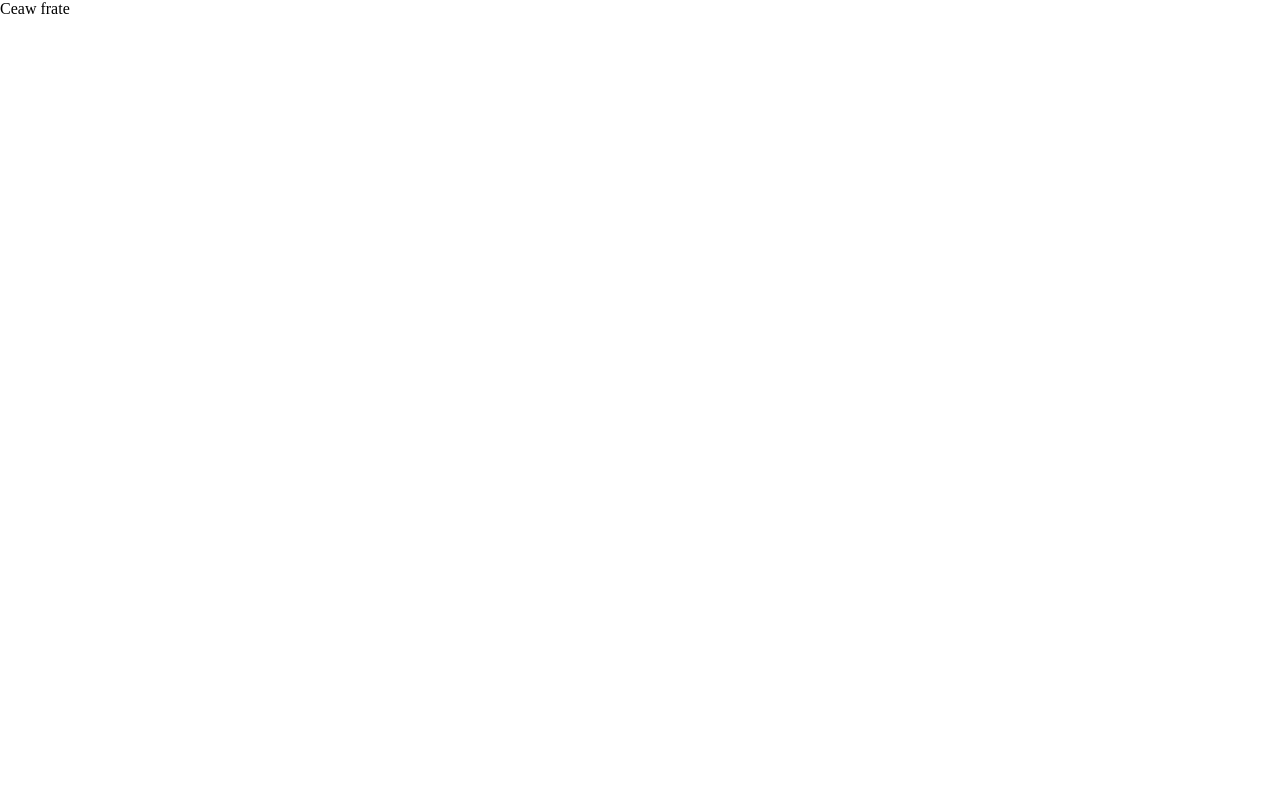
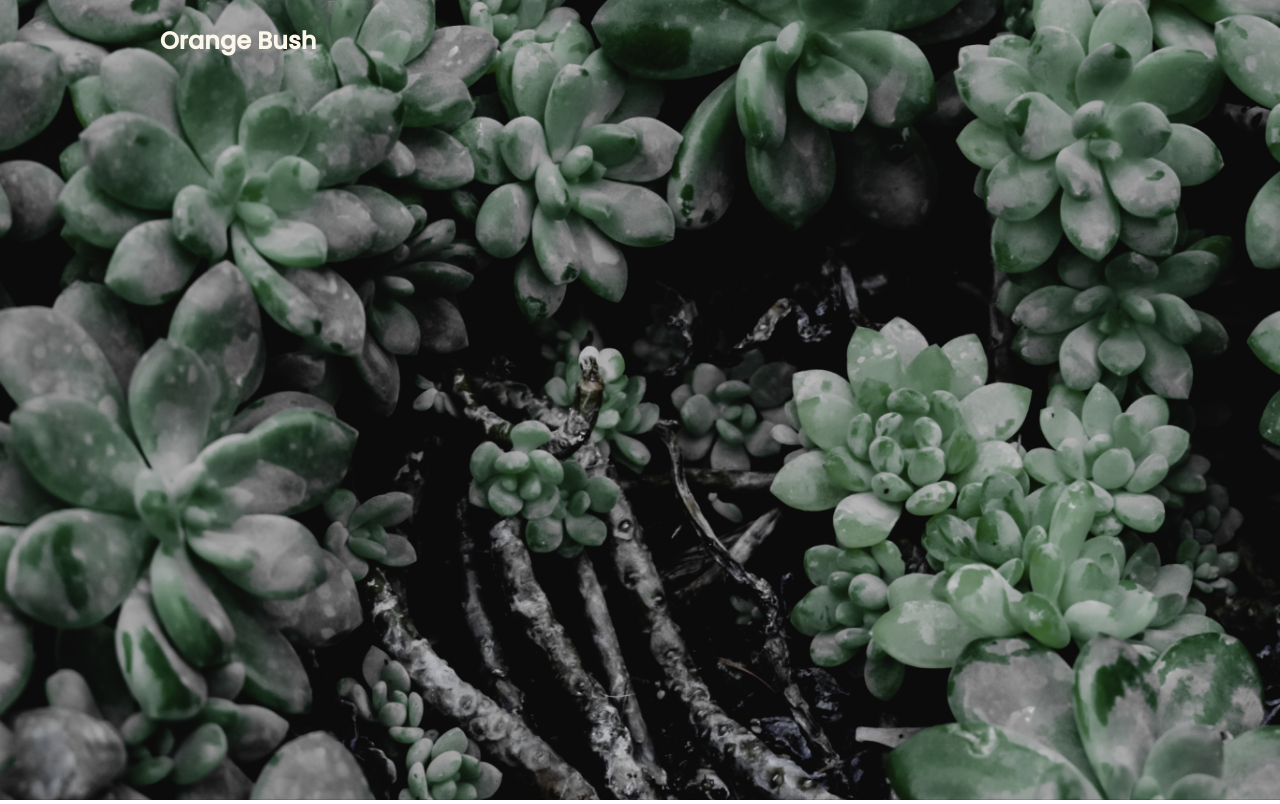
Before and after one commit to BPR-TEAM/FrontendBPR, a Nuxt app in the folder FrontendBPR/: page / in a window 1280 px wide. Built offline with nearby package versions, Linux system fonts and the light colour scheme.

Commit message:
layout and navbar start

```diff
--- a/FrontendBPR/assets/variables.scss
+++ b/FrontendBPR/assets/variables.scss
@@ -2,3 +2,7 @@
 //
 // The variables you want to modify
 // $font-size-root: 20px;
+$tablet: 769px;
+$mobile: 768px;
+$desktop: 1024px;
+$widescreen: 1216px;
--- /dev/null
+++ b/FrontendBPR/components/Hero.vue
@@ -0,0 +1,39 @@
+<template>
+  <div class="container">
+    <div class="image-wrapper">
+        <img src="../assets/images/homepage_background.png" alt="homepage_background">
+    </div>
+  </div>
+</template>
+
+<script>
+export default {
+
+}
+</script>
+
+<style lang="scss" scoped>
+@import "../assets/variables.scss";
+*{
+    margin:0 !important;
+}
+.container{
+    height:$tablet;
+    margin:0px !important;
+    padding:0px !important;
+}
+
+.image-wrapper{
+  position: absolute;
+  z-index: 1;
+  width: 100%;
+  height:100%;
+
+    img{
+        width: 100%;
+        height:100%;
+        object-fit: fill;
+    }
+}
+
+</style>
--- /dev/null
+++ b/FrontendBPR/components/Navbar.vue
@@ -0,0 +1,42 @@
+<template>
+  <div>
+      <nav ref="navbar" class="navbar" role="navigation" aria-label="Main navigation">
+          <div class="links-and-name">
+            <div class="website-name">Orange Bush</div>
+          </div>
+      </nav>
+  </div>
+</template>
+
+<script>
+export default {
+
+}
+</script>
+
+<style lang="scss" scoped>
+@import url('https://fonts.googleapis.com/css2?family=Poppins:wght@500&display=swap');
+.navbar{
+  display: flex;
+  min-width: 100%;
+  min-height: 80px;
+  align-items: center;
+  justify-content: center;
+  background-color: transparent !important;
+  z-index:2;
+  position: absolute !important;
+}
+
+.links-and-name{
+    width: 75%;
+
+
+    .website-name{
+        font-family: 'Poppins', sans-serif;
+         font-size: 24px;
+         color: #FBF7EA;
+         font-weight: bold;
+    }
+}
+
+</style>
--- /dev/null
+++ b/FrontendBPR/layouts/default-with-nav.vue
@@ -0,0 +1,21 @@
+<template>
+<div>
+  <client-only>
+      <Navbar/>
+      <nuxt/>
+  </client-only>
+</div>
+</template>
+
+<script>
+import Navbar from "../components/Navbar.vue"
+export default {
+    components: {
+        Navbar
+    }
+}
+</script>
+
+<style scoped>
+
+</style>
--- /dev/null
+++ b/FrontendBPR/layouts/empty.vue
@@ -0,0 +1,13 @@
+<template>
+  <div>
+    <client-only>
+      <nuxt />
+    </client-only>
+  </div>
+</template>
+
+<script>
+export default {};
+</script>
+
+<style scoped></style>
--- a/FrontendBPR/layouts/error.vue
+++ /dev/null
@@ -1,44 +0,0 @@
-<template>
-  <v-app dark>
-    <h1 v-if="error.statusCode === 404">
-      {{ pageNotFound }}
-    </h1>
-    <h1 v-else>
-      {{ otherError }}
-    </h1>
-    <NuxtLink to="/">
-      Home page
-    </NuxtLink>
-  </v-app>
-</template>
-
-<script>
-export default {
-  layout: 'empty',
-  props: {
-    error: {
-      type: Object,
-      default: null
-    }
-  },
-  data () {
-    return {
-      pageNotFound: '404 Not Found',
-      otherError: 'An error occurred'
-    }
-  },
-  head () {
-    const title =
-      this.error.statusCode === 404 ? this.pageNotFound : this.otherError
-    return {
-      title
-    }
-  }
-}
-</script>
-
-<style scoped>
-h1 {
-  font-size: 20px;
-}
-</style>
--- a/FrontendBPR/nuxt.config.js
+++ b/FrontendBPR/nuxt.config.js
@@ -67,5 +67,5 @@ export default {
 
   // Build Configuration: https://go.nuxtjs.dev/config-build
   build: {
-  }
+  },
 }
--- a/FrontendBPR/pages/index.vue
+++ b/FrontendBPR/pages/index.vue
@@ -1,13 +1,33 @@
 <template>
-  <div>Ceaw frate</div>
+  <div class="index-container">
+      <Hero/>
+  </div>
 </template>
 
 <script>
+import Hero from "../components/Hero.vue";
 export default {
-
+  components:{
+    Hero
+  },
+  layout:"default-with-nav"
 }
 </script>
 
-<style scoped>
+<style lang="scss">
+
+html {
+  overflow: scroll;
+  overflow-x: hidden;
+}
+::-webkit-scrollbar {
+  width: 0; /* Remove scrollbar space */
+  background: transparent; /* Optional: just make scrollbar invisible */
+}
+*{
+  margin: 0px !important;
+  padding: 0px !important;
+
+}
 
 </style>
```
Also changed, not shown: FrontendBPR/pages/searchbartest.vue (added, +13 -0 lines), FrontendBPR/assets/images/homepage_background.png (added).
